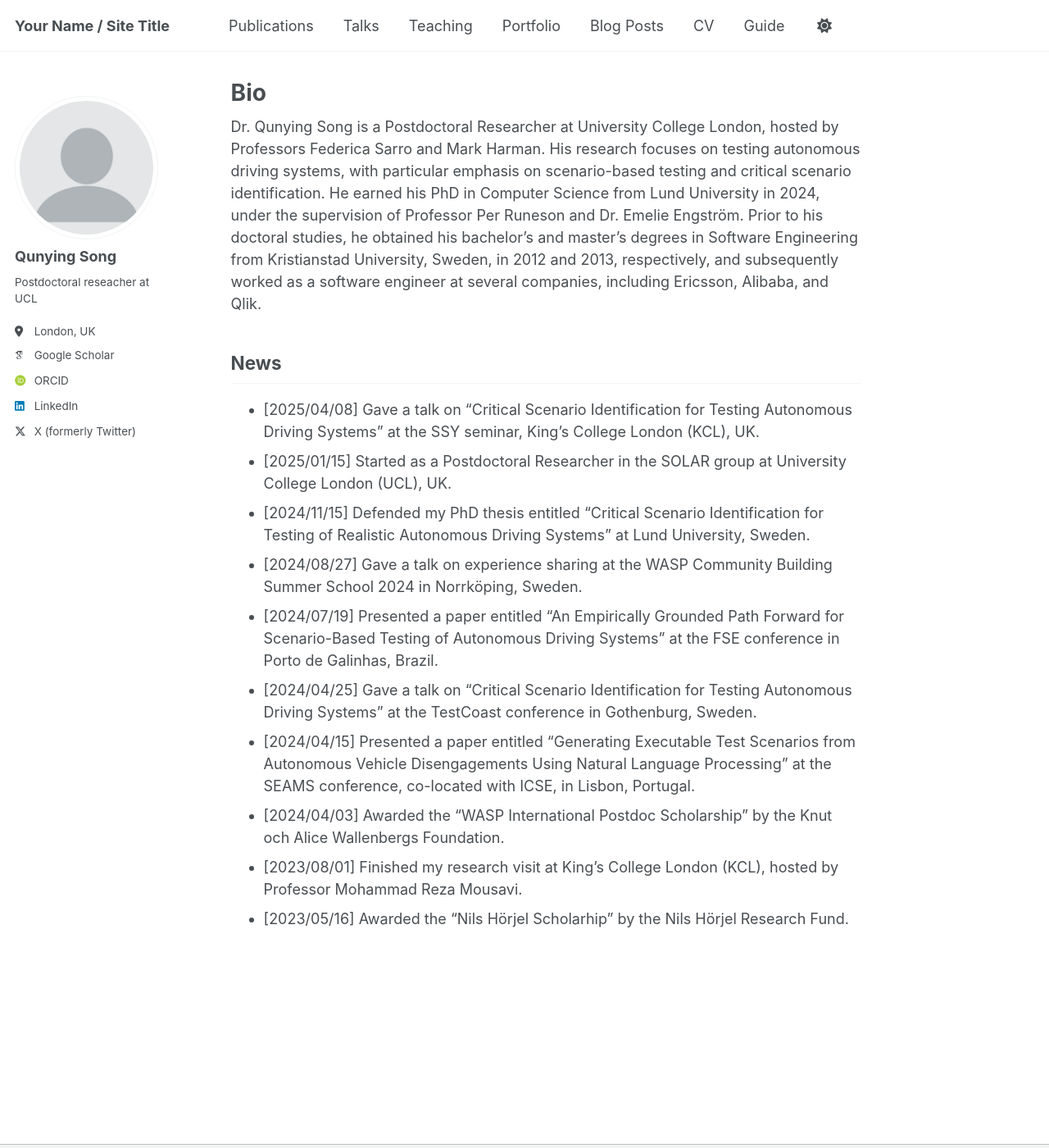
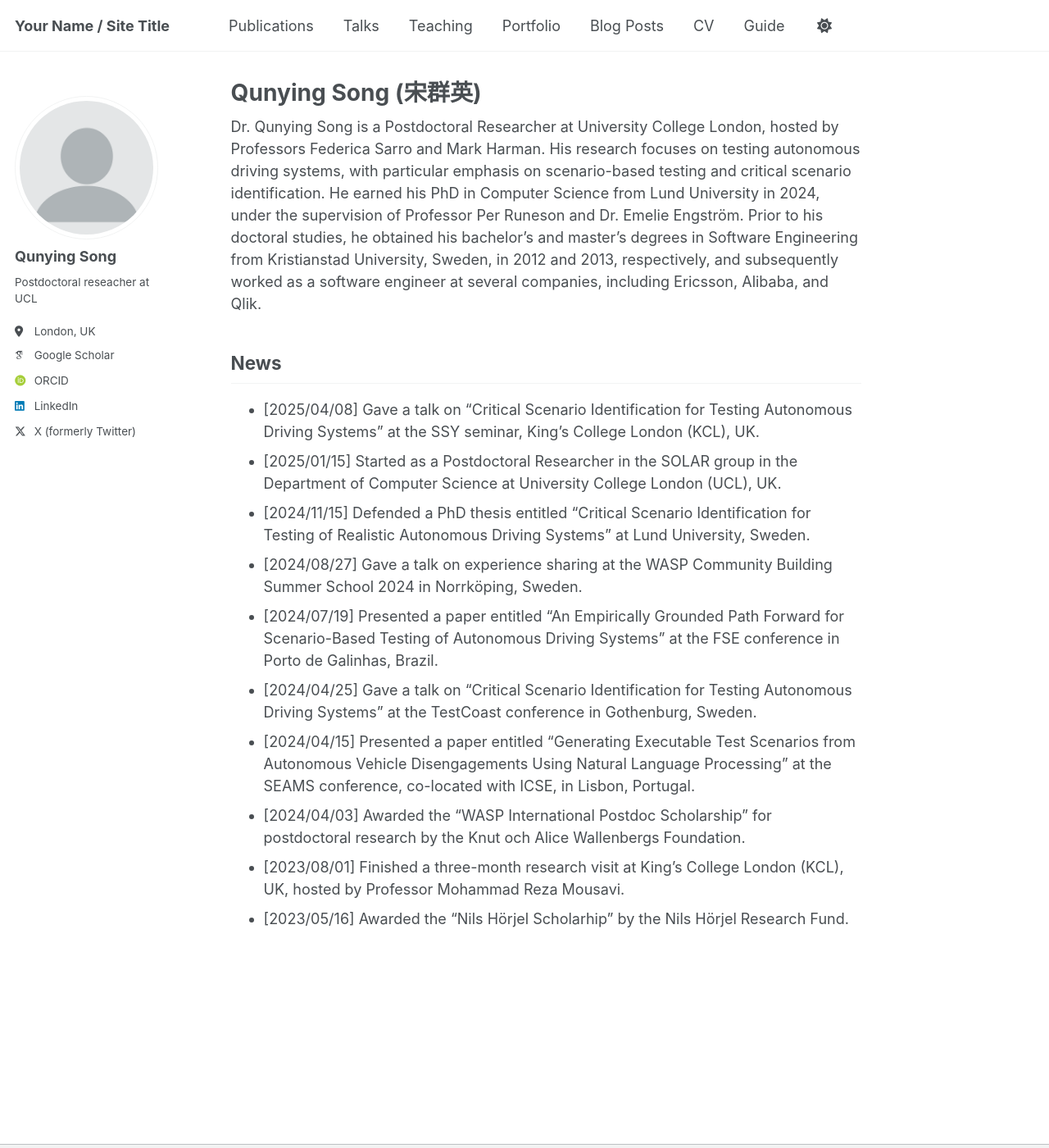
Before and after one commit to qunying-song/qunying-song.github.io, a Jekyll site: the page built from _pages/about.md, in a window 1280 px wide and 1400 px high. Shown: the whole window at 82% size. Built offline with Jekyll 4.4.1, drawn with Linux system fonts in a browser that asks for light colours; some web fonts are replaced; a script that is not in the unit is left out.

Commit message:
Update about.md

```diff
--- a/_pages/about.md
+++ b/_pages/about.md
@@ -1,6 +1,6 @@
 ---
 permalink: /
-title: "Bio"
+title: "Qunying Song (宋群英)"
 author_profile: true
 redirect_from:
   - /about/
@@ -12,12 +12,12 @@ Dr. Qunying Song is a Postdoctoral Researcher at University College London, host
 ## News
 
 - [2025/04/08] Gave a talk on "Critical Scenario Identification for Testing Autonomous Driving Systems" at the SSY seminar, King’s College London (KCL), UK.
-- [2025/01/15] Started as a Postdoctoral Researcher in the SOLAR group at University College London (UCL), UK.
-- [2024/11/15] Defended my PhD thesis entitled "Critical Scenario Identification for Testing of Realistic Autonomous Driving Systems" at Lund University, Sweden.
+- [2025/01/15] Started as a Postdoctoral Researcher in the SOLAR group in the Department of Computer Science at University College London (UCL), UK.
+- [2024/11/15] Defended a PhD thesis entitled "Critical Scenario Identification for Testing of Realistic Autonomous Driving Systems" at Lund University, Sweden.
 - [2024/08/27] Gave a talk on experience sharing at the WASP Community Building Summer School 2024 in Norrköping, Sweden.
 - [2024/07/19] Presented a paper entitled "An Empirically Grounded Path Forward for Scenario-Based Testing of Autonomous Driving Systems" at the FSE conference in Porto de Galinhas, Brazil.
 - [2024/04/25] Gave a talk on "Critical Scenario Identification for Testing Autonomous Driving Systems" at the TestCoast conference in Gothenburg, Sweden.
 - [2024/04/15] Presented a paper entitled "Generating Executable Test Scenarios from Autonomous Vehicle Disengagements Using Natural Language Processing" at the SEAMS conference, co-located with ICSE, in Lisbon, Portugal.
-- [2024/04/03] Awarded the "WASP International Postdoc Scholarship" by the Knut och Alice Wallenbergs Foundation.
-- [2023/08/01] Finished my research visit at King’s College London (KCL), hosted by Professor Mohammad Reza Mousavi.
+- [2024/04/03] Awarded the "WASP International Postdoc Scholarship" for postdoctoral research by the Knut och Alice Wallenbergs Foundation.
+- [2023/08/01] Finished a three-month research visit at King’s College London (KCL), UK, hosted by Professor Mohammad Reza Mousavi.
 - [2023/05/16] Awarded the "Nils Hörjel Scholarhip" by the Nils Hörjel Research Fund.
```
